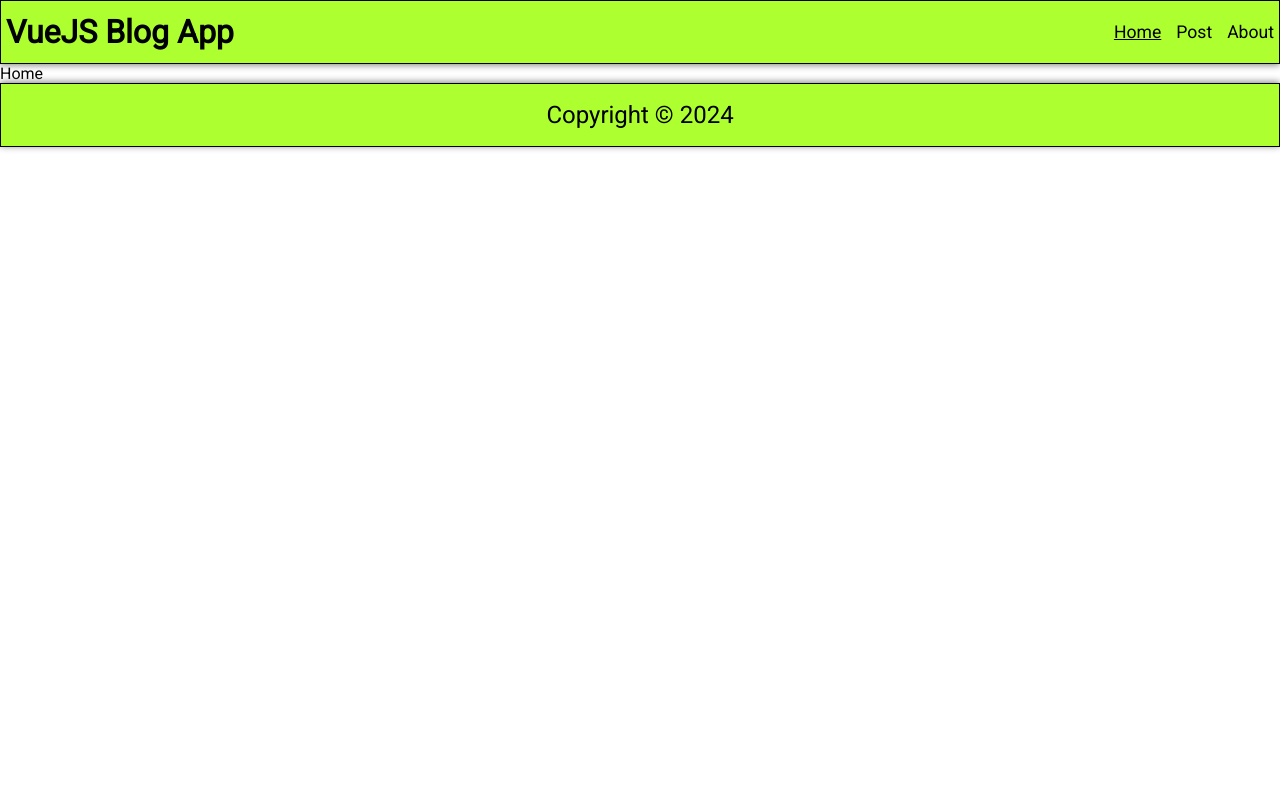
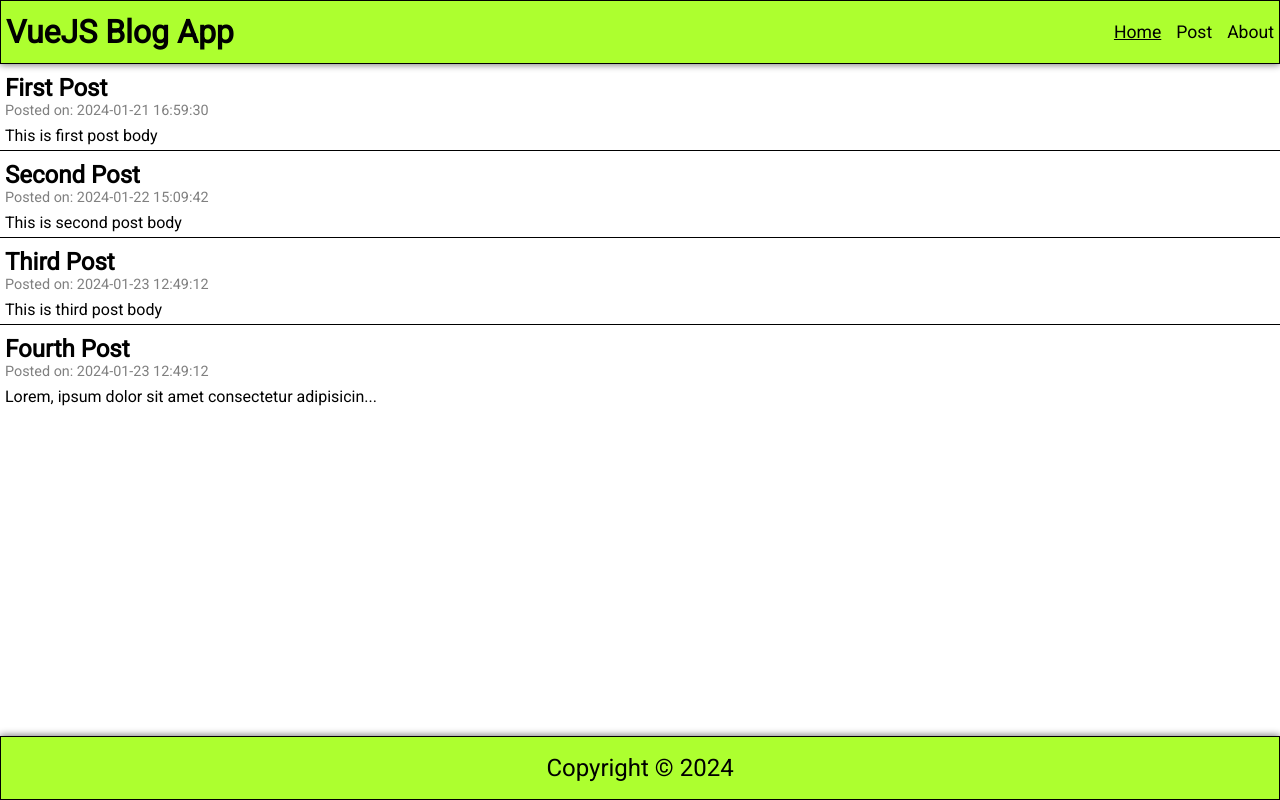
Before and after one commit to Ivan76654/spa-project-web2, a Vue app: page / in a window 1280 px wide. Built offline with nearby package versions, Linux system fonts and the light colour scheme; data requests are answered from the project's data file.

Commit message:
Add post feed component and use Pinia store to manage posts.

```diff
--- a/data/db.json
+++ b/data/db.json
@@ -2,21 +2,27 @@
   "posts": [
     {
       "id": 1,
-      "postedAt": "2024-01-21T16:59:30.000Z",
+      "postedOn": "2024-01-21T16:59:30.000Z",
       "postTitle": "First Post",
       "postBody": "This is first post body"
     },
     {
       "id": 2,
-      "postedAt": "2024-01-22T15:09:42.000Z",
+      "postedOn": "2024-01-22T15:09:42.000Z",
       "postTitle": "Second Post",
       "postBody": "This is second post body"
     },
     {
-      "id": 2,
-      "postedAt": "2024-01-23T12:49:12.000Z",
+      "id": 3,
+      "postedOn": "2024-01-23T12:49:12.000Z",
       "postTitle": "Third Post",
       "postBody": "This is third post body"
+    },
+    {
+      "id": 4,
+      "postedOn": "2024-01-23T12:49:12.000Z",
+      "postTitle": "Fourth Post",
+      "postBody": "Lorem, ipsum dolor sit amet consectetur adipisicing elit. Accusantium voluptas laboriosam laborum voluptatum distinctio ipsum rem veniam hic quisquam nam ratione illum, dolore, officiis architecto, non esse. Vel sunt nam impedit amet doloribus sequi soluta consectetur magni, odit, at fugiat natus eum quaerat. Magnam expedita, aspernatur autem veritatis ullam minus earum accusamus consectetur eligendi dignissimos eius impedit illum illo architecto dolor temporibus consequuntur doloremque quis eveniet nemo cum dolorum! Accusamus, unde eum doloremque ab earum corrupti mollitia repellendus deserunt voluptas excepturi enim, a debitis! Eveniet excepturi saepe ducimus quos ab, error dolore rem accusamus expedita? Obcaecati voluptatum ut voluptatem libero praesentium velit ipsum ex vel soluta, est quas necessitatibus debitis sint dolore quo reiciendis. Quod exercitationem sequi dolorem totam eaque expedita tenetur nihil ad, laboriosam in, perferendis quo voluptate aut reprehenderit obcaecati quasi molestias earum dolorum corporis, blanditiis dignissimos! Modi maiores odio totam aliquam dolor molestiae ipsam quia, magni assumenda."
     }
   ]
 }
--- /dev/null
+++ b/src/components/PostFeed.vue
@@ -0,0 +1,71 @@
+<script>
+import { mapState, mapActions } from 'pinia';
+import { usePostStore } from '../stores/posts';
+
+export default {
+  name: 'PostFeed',
+  data() {
+    return {
+      isLoading: true
+    };
+  },
+  methods: {
+    ...mapActions(usePostStore, ['loadPosts'])
+  },
+  computed: {
+    ...mapState(usePostStore, ['allPosts', 'allPostsFormatted'])
+  },
+  async mounted() {
+    await this.loadPosts();
+    this.isLoading = false;
+  }
+};
+</script>
+
+<template>
+  <p class="info-paragraph" v-if="isLoading">Loading...</p>
+  <div class="container" v-else>
+    <p class="info-paragraph" v-if="!allPosts.length">No posts to display.</p>
+    <div class="feed-container" v-else>
+      <div class="post-preview" v-for="post in allPostsFormatted" :key="post.id">
+        <h2 class="post-title">{{ post.postTitle }}</h2>
+        <p class="posted-on">Posted on: {{ post.postedOn }}</p>
+        <p class="post-body">{{ post.postBody }}</p>
+      </div>
+    </div>
+  </div>
+</template>
+
+<style scoped>
+div.feed-container {
+  display: flex;
+  flex-direction: column;
+}
+
+div.post-preview {
+  cursor: pointer;
+  padding-left: 5px;
+  padding-right: 5px;
+  padding-bottom: 5px;
+  padding-top: 10px;
+  border-bottom: 1px solid black;
+}
+
+div.post-preview:last-child {
+  border-bottom: none;
+}
+
+div.post-preview:hover {
+  background-color: #eee;
+}
+
+p.posted-on {
+  color: gray;
+  font-size: 0.9rem;
+  margin-bottom: 7px;
+}
+
+p.info-paragraph {
+  padding: 10px 5px 5px 5px;
+}
+</style>
--- a/src/main.js
+++ b/src/main.js
@@ -1,14 +1,14 @@
 import './assets/main.css';
 
 import { createApp } from 'vue';
-// import { createPinia } from 'pinia';
+import { createPinia } from 'pinia';
 
 import App from './App.vue';
 import router from './router';
 
 const app = createApp(App);
 
-// app.use(createPinia());
+app.use(createPinia());
 app.use(router);
 
 app.mount('#app');
--- /dev/null
+++ b/src/stores/posts.js
@@ -0,0 +1,35 @@
+import { format } from 'date-fns';
+import { defineStore } from 'pinia';
+
+export const usePostStore = defineStore('posts', {
+  state: () => ({
+    _allPosts: []
+  }),
+  getters: {
+    allPosts: (state) => state._allPosts || [],
+    allPostsFormatted: (state) => {
+      return state._allPosts.map((post) => {
+        return {
+          ...post,
+          postedOn: format(post.postedOn, 'yyyy-MM-dd HH:mm:ss'),
+          postBody: post.postBody.length <= 50 ? post.postBody : `${post.postBody.slice(0, 50)}...`
+        };
+      });
+    }
+  },
+  actions: {
+    async loadPosts() {
+      try {
+        const response = await fetch('http://localhost:3000/posts');
+
+        if (response.ok) {
+          const data = await response.json();
+
+          this._allPosts = data;
+        }
+      } catch (err) {
+        console.log(err.message);
+      }
+    }
+  }
+});
--- a/src/views/AboutView.vue
+++ b/src/views/AboutView.vue
@@ -5,7 +5,7 @@
 </script>
 
 <template>
-  <main>
+  <main class="main-container">
     <h2>About</h2>
     <p>
       Lorem ipsum dolor, sit amet consectetur adipisicing elit. Accusamus quas et itaque
@@ -31,7 +31,7 @@
 </template>
 
 <style scoped>
-main {
+main.main-container {
   flex: 1;
   margin-top: 15px;
   padding-left: 5px;
@@ -41,6 +41,7 @@
 
 h2 {
   margin-bottom: 10px;
+  text-align: center;
 }
 
 p {
--- a/src/views/HomeView.vue
+++ b/src/views/HomeView.vue
@@ -1,11 +1,23 @@
 <script>
+import PostFeed from '../components/PostFeed.vue';
+
 export default {
-  name: 'Home'
+  name: 'Home',
+  components: {
+    PostFeed
+  }
 };
 </script>
 
 <template>
-  <main>
-    <p>Home</p>
+  <main class="main-container">
+    <PostFeed></PostFeed>
   </main>
 </template>
+
+<style scoped>
+main.main-container {
+  flex: 1;
+  overflow-y: auto;
+}
+</style>
```
Also changed, not shown: src/stores/counter.js (deleted).
